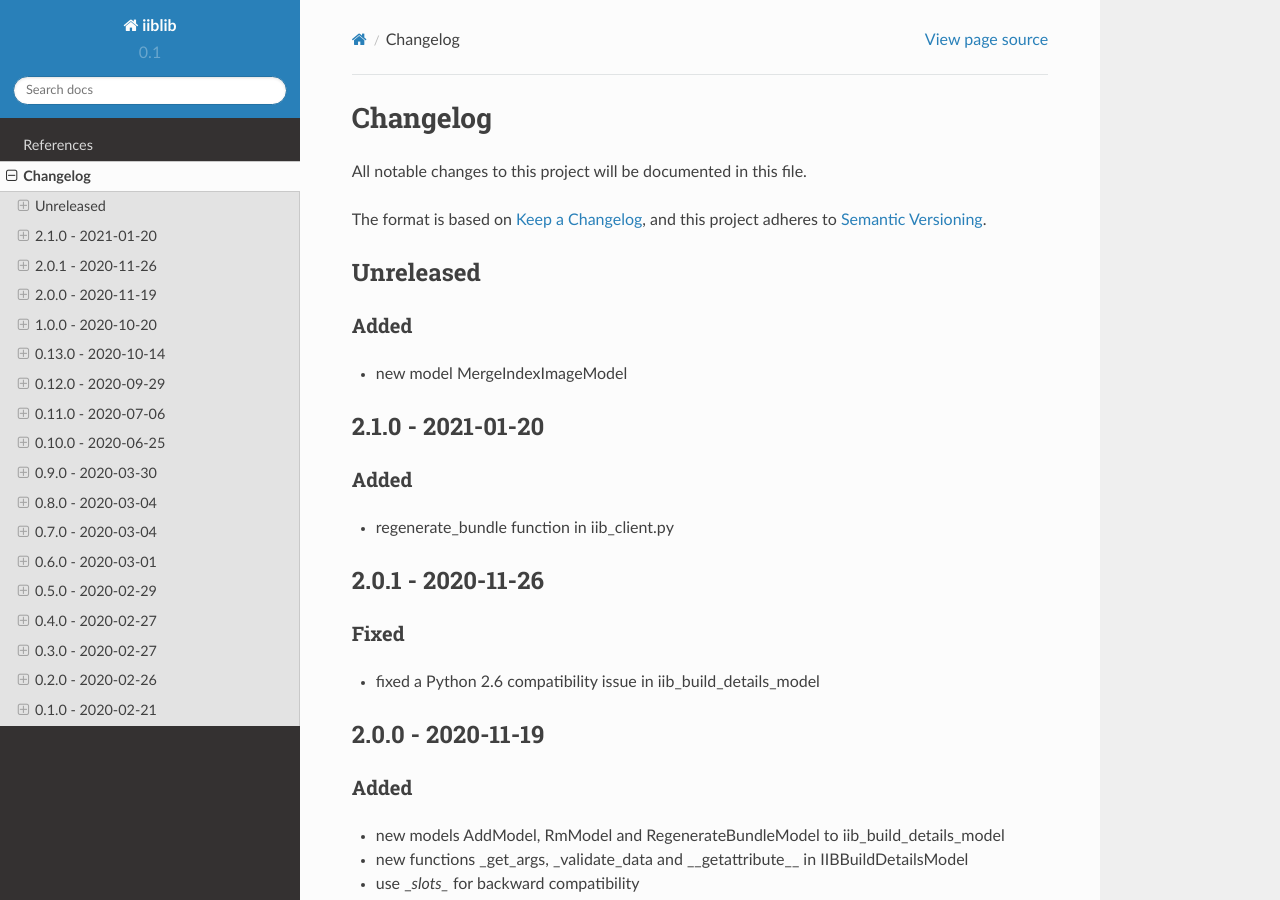
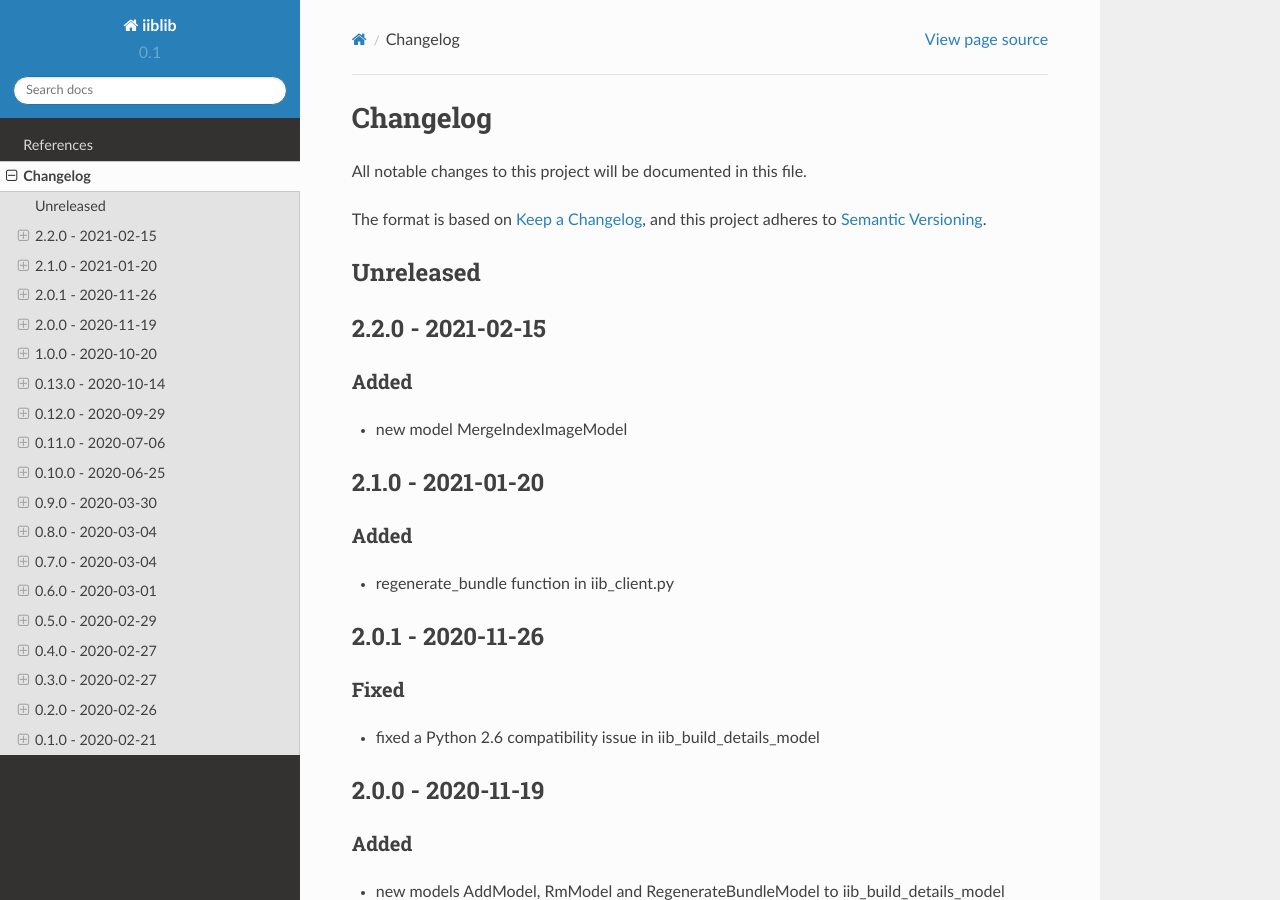
Before and after one commit to release-engineering/iiblib, a Sphinx documentation site: the page built from docs/source/CHANGELOG.md, in a window 1280 px wide and 900 px high. Built offline with Sphinx 7.4.7 and the Read the Docs theme 2.0.0, drawn with Linux system fonts in a browser that asks for light colours.

Commit message:
Prepare release 2.2.0

```diff
--- a/docs/source/CHANGELOG.md
+++ b/docs/source/CHANGELOG.md
@@ -7,9 +7,10 @@ and this project adheres to [Semantic Versioning](https://semver.org/spec/v2.0.0
 
 ## Unreleased
 
+## 2.2.0 - 2021-02-15
+
 ### Added
  - new model MergeIndexImageModel
-
 
 ## 2.1.0 - 2021-01-20
 
```
